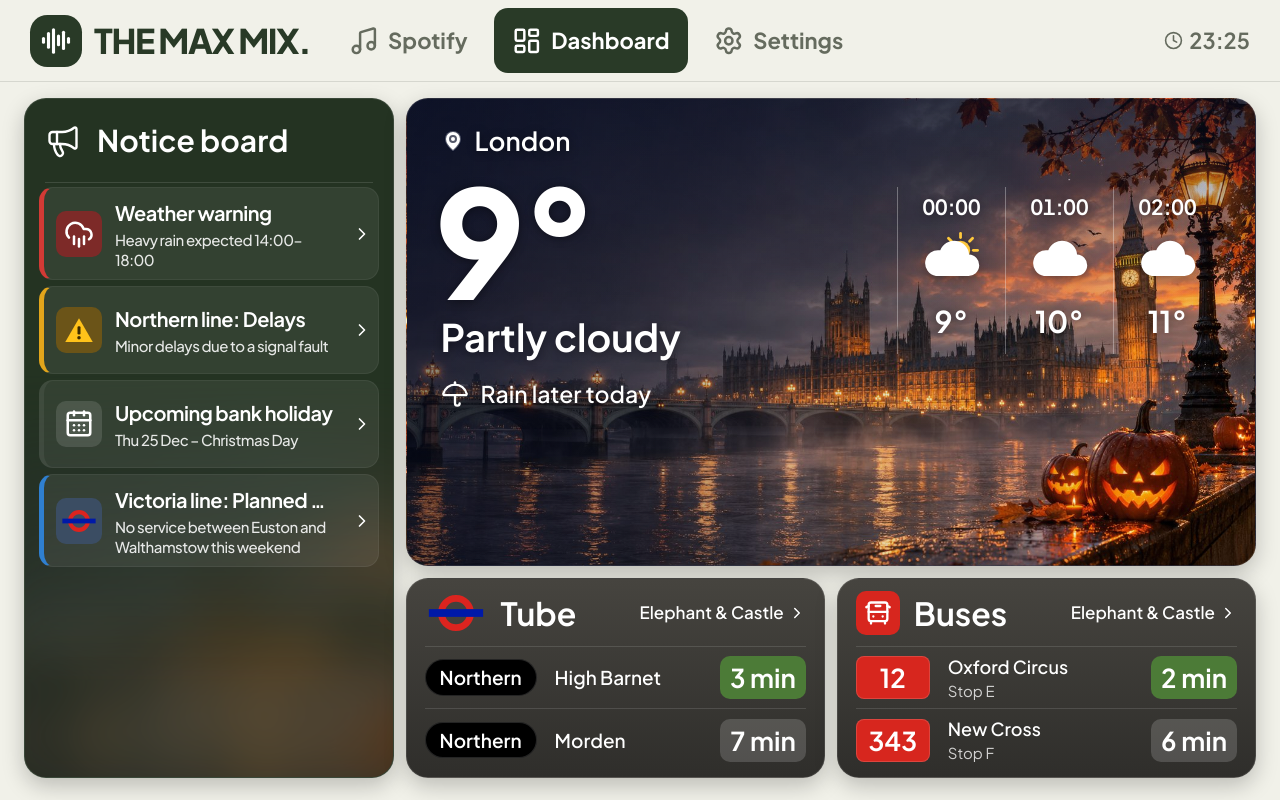
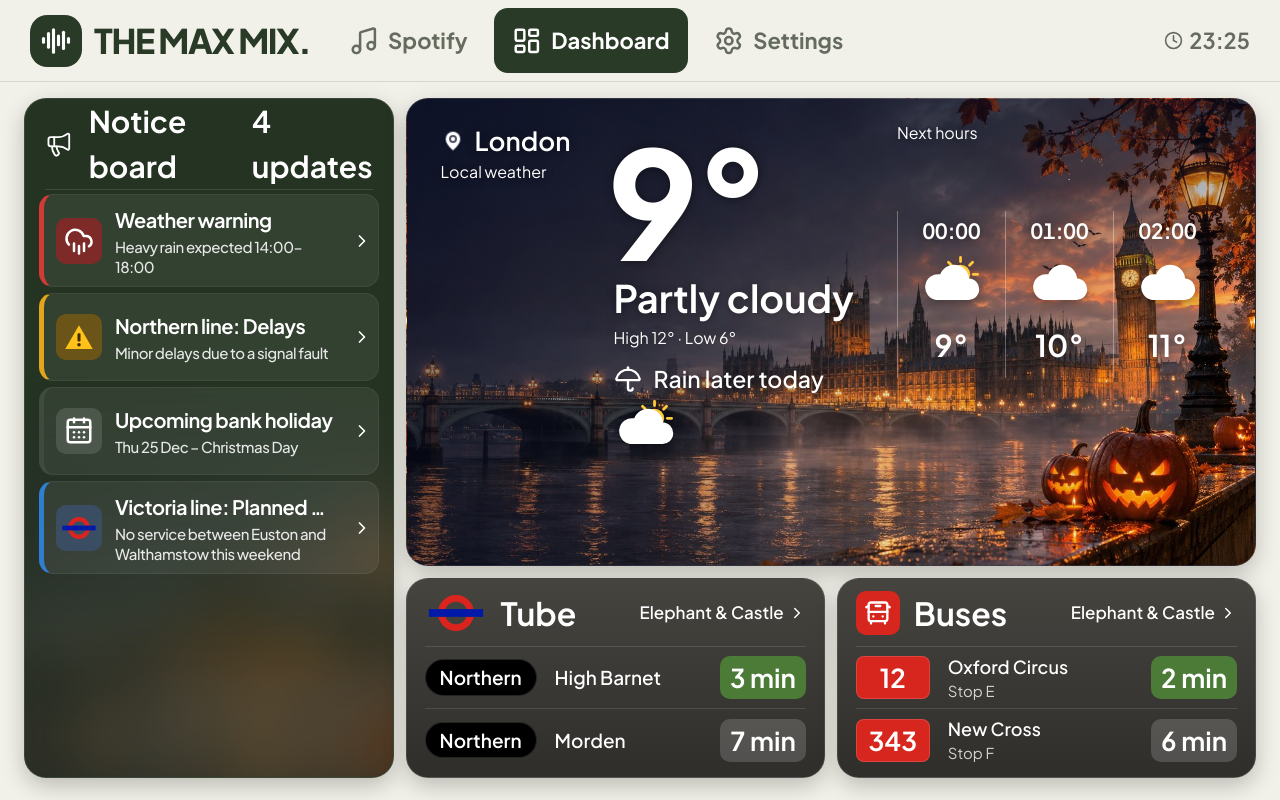
Before and after one commit to nvorkinn/the-max-mix, a React (Vite) app: page / in a window 1280 px wide. Both pictures are taken after a click on the tab "Dashboard". Built offline with nearby package versions, Linux system fonts and the light colour scheme.

Commit message:
design(dashboard): establish weather hero and clear notice hierarchy

```diff
--- a/src/components/Dashboard.tsx
+++ b/src/components/Dashboard.tsx
@@ -69,12 +69,12 @@ function sunAt(cx: number, cy: number, r: number) {
 }
 
 /** The weather drawn in colour: a white cloud, a yellow sun, blue rain and snow. */
-function WeatherIcon({ conditions }: Readonly<{ conditions: Conditions }>) {
+function WeatherIcon({ conditions, hero = false }: Readonly<{ conditions: Conditions; hero?: boolean }>) {
   const cloud = (
     <path className="weather-icon-cloud" d="M15 44h30a10 10 0 0 0 1-20 14 14 0 0 0-27-4 11 11 0 0 0-4 24z" />
   );
   return (
-    <svg viewBox="0 0 60 60" className="weather-icon" aria-hidden="true">
+    <svg viewBox="0 0 60 60" className={`weather-icon${hero ? " weather-icon--hero" : ""}`} aria-hidden="true">
       {conditions === 'clear' && sunAt(30, 30, 12)}
       {conditions === 'partly-cloudy' && sunAt(38, 20, 9)}
       {conditions !== 'clear' && cloud}
@@ -203,18 +203,29 @@ function WeatherCard({
     >
       {fresh ? (
         <>
-          <div className="dashboard-now">
+          <div className="dashboard-weather-topline">
             <span className="dashboard-place">
               <MapPin aria-hidden="true" /> {fresh.location}
             </span>
+            <span className="dashboard-weather-label">Local weather</span>
+          </div>
+          <div className="dashboard-weather-hero">
+            <div className="dashboard-now">
               <span className="dashboard-temperature">{fresh.temperature}°</span>
               <span className="dashboard-conditions">{CONDITION_LABELS[fresh.conditions]}</span>
+              <span className="dashboard-high-low">
+                High {fresh.high}° <span aria-hidden="true">·</span> Low {fresh.low}°
+              </span>
               {rainLater && (
                 <span className="dashboard-outlook">
                   <Umbrella aria-hidden="true" /> Rain later today
                 </span>
               )}
             </div>
+            <WeatherIcon conditions={fresh.conditions} hero />
+          </div>
+          <div className="dashboard-hours-wrap">
+            <span className="dashboard-hours-label">Next hours</span>
             <ol className="dashboard-hours">
               {fresh.hours.slice(0, HOURS_SHOWN).map(hour => (
                 <li key={hour.time} className="dashboard-hour">
@@ -225,6 +236,7 @@ function WeatherCard({
                 </li>
               ))}
             </ol>
+          </div>
         </>
       ) : (
         <Unavailable>The weather isn't available</Unavailable>
@@ -262,8 +274,10 @@ function NoticeBoard({ notices }: Readonly<{ notices: Notice[] }>) {
     <section className="dashboard-card dashboard-notices" aria-labelledby="dashboard-notices-title">
       <h2 id="dashboard-notices-title" className="dashboard-notices-title">
         <Megaphone aria-hidden="true" /> Notice board
+        <span className="dashboard-notice-count">{notices.length} updates</span>
       </h2>
       <ul className="dashboard-notice-list">
+        {notices.length === 0 && <li className="dashboard-notice-empty">Nothing requiring your attention</li>}
         {notices.map(notice => (
           <li key={notice.id}>
             <button
@@ -344,8 +358,7 @@ export default function Dashboard({
   }, [shown]);
 
   return (
-    // The photo behind the weather, which the notice board's glow reuses. A stand-in until there is one per place and
-    // weather.
+    // Visual placeholder only. The background-image provider is being implemented separately.
     <div className="dashboard" style={{ '--weather-photo': `url(${londonPhoto})` } as CSSProperties}>
       <NoticeBoard notices={data.notices} />
       <WeatherCard weather={data.weather} now={now} clockFormat={clockFormat} />
```
Lines whose indentation alone changed are shown as unchanged.
